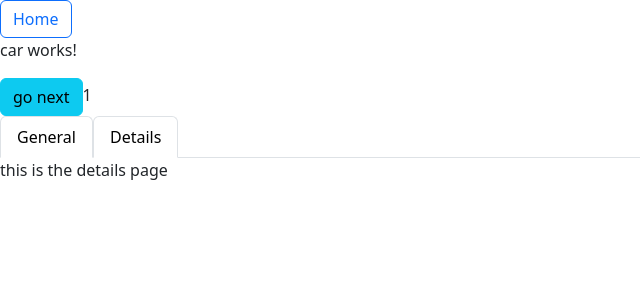
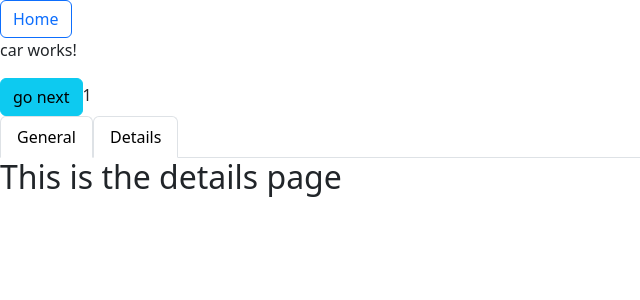
Before and after one commit to lostmart/angular15-test, an Angular app: page /car/1/details in a window 1280 px wide. Shown: the top 300 px of the page, without its empty margins (0-640 px from the left). Built offline with nearby package versions, Linux system fonts and the light colour scheme.

Commit message:
new generals title

```diff
--- a/src/app/pages/car/details/details.component.html
+++ b/src/app/pages/car/details/details.component.html
@@ -1 +1 @@
-<p>this is the details page</p>
+<h2>This is the details page</h2>
```
